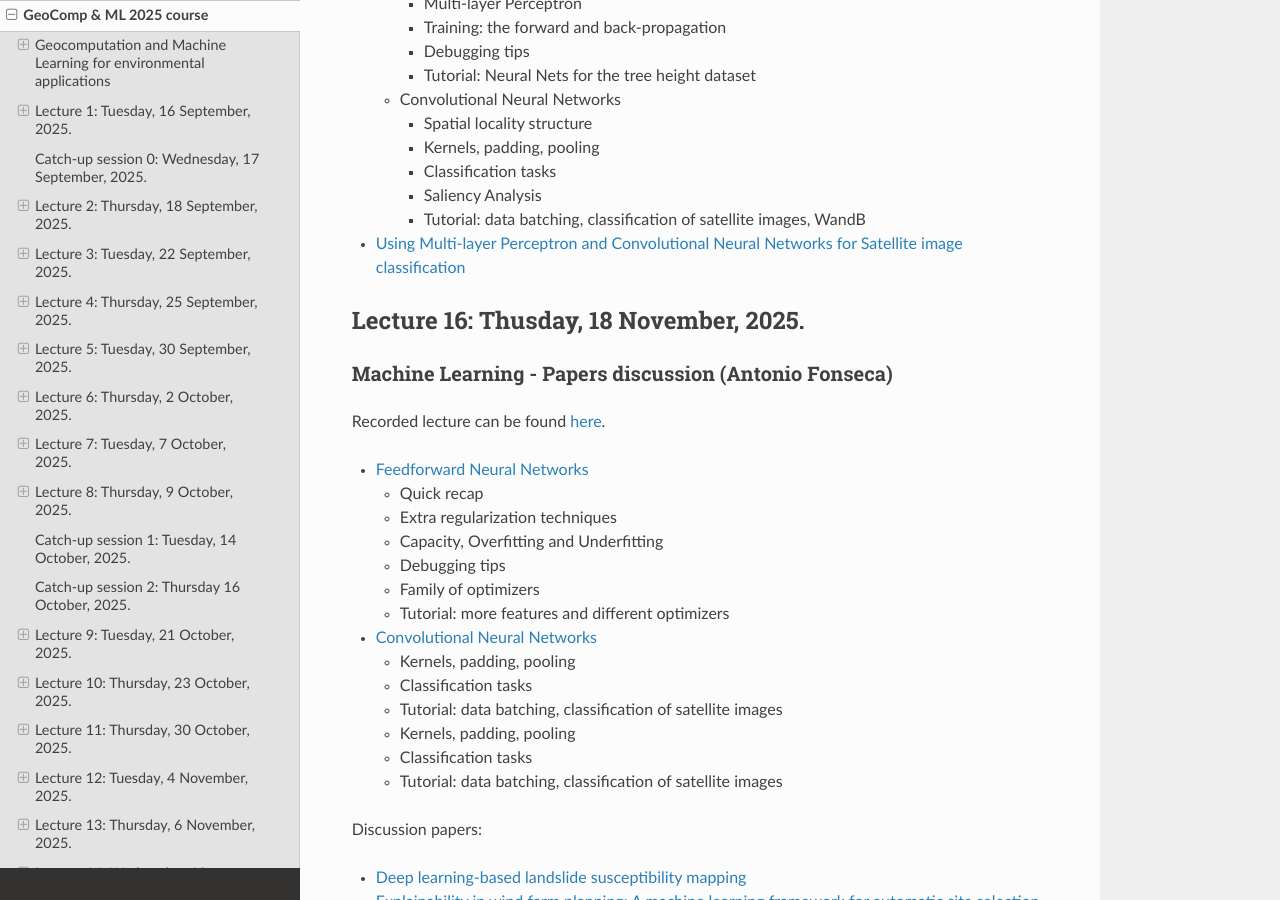
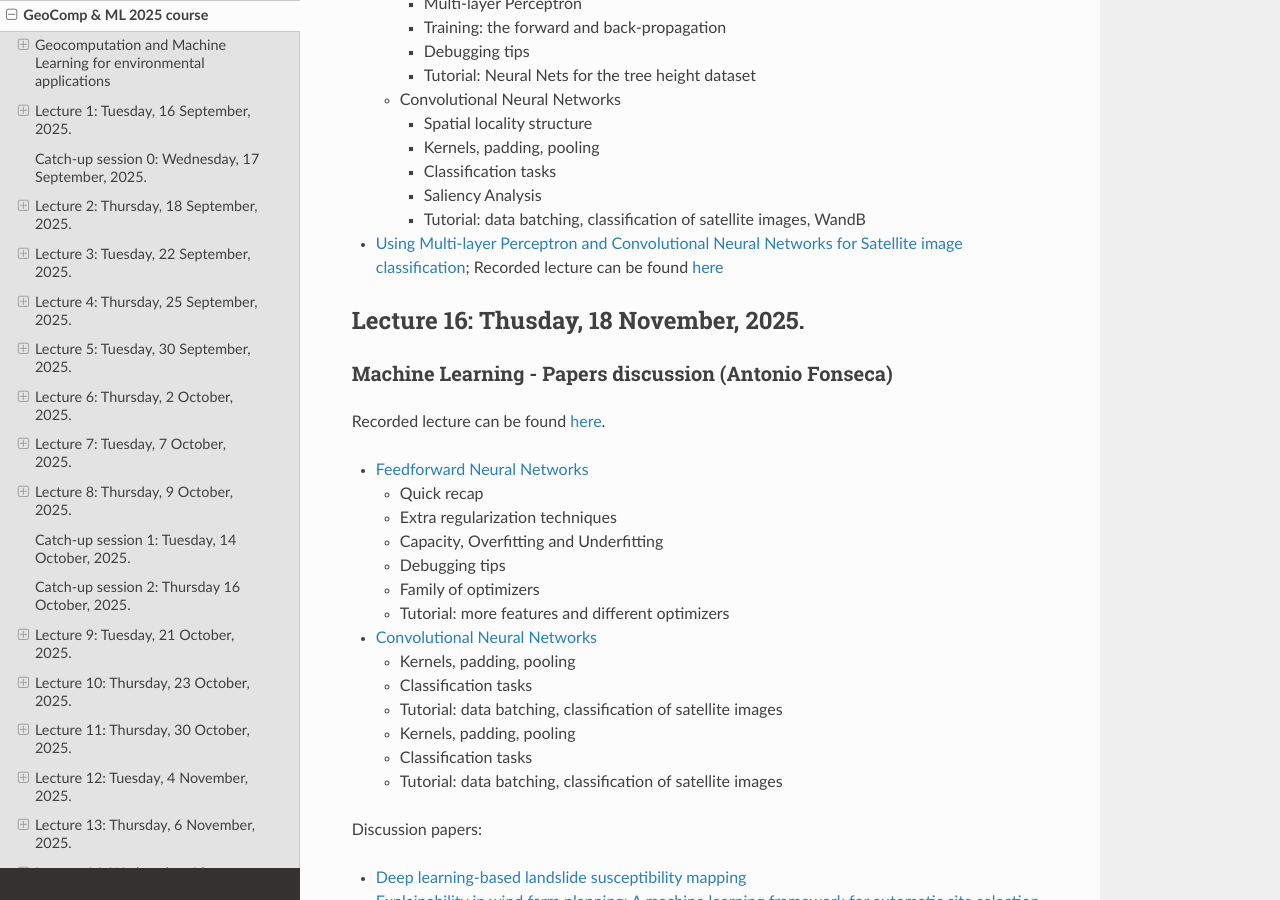
Before and after one commit to selvaje/SE_docs, a Sphinx documentation site: the page built from source/COURSESAROUNDTHEWORLD/course_geocomp_ml_09-11_2025.md, in a window 1280 px wide and 900 px high, scrolled down 15240 px. Built offline with Sphinx 7.4.7 and the Read the Docs theme 3.1.0, drawn with Linux system fonts in a browser that asks for light colours; pages that are not in the unit, such as notebooks, are missing from menus.

Commit message:
general pull

```diff
--- a/source/COURSESAROUNDTHEWORLD/course_geocomp_ml_09-11_2025.md
+++ b/source/COURSESAROUNDTHEWORLD/course_geocomp_ml_09-11_2025.md
@@ -618,7 +618,9 @@ Recorded lecture can be found [here]().
 		- Saliency Analysis
 		- Tutorial: data batching, classification of satellite images, WandB
 
-* [Using Multi-layer Perceptron and Convolutional Neural Networks for Satellite image classification](http://spatial-ecology.net/docs/build/html/CASESTUDY/CNN_satelite_Class5_2025.html)
+* [Using Multi-layer Perceptron and Convolutional Neural Networks for Satellite image classification](http://spatial-ecology.net/docs/build/html/CASESTUDY/CNN_satelite_Class5_2025.html); Recorded lecture can be found [here](https://youtu.be/28QnxspZwFg?si=fjsuxMoHs59R4889&t=5305)
+
+
 
 ## Lecture 16:  Thusday, 18 November, 2025.
 ### Machine Learning - Papers discussion (Antonio Fonseca)
```
Also changed, not shown: 4 other files.
